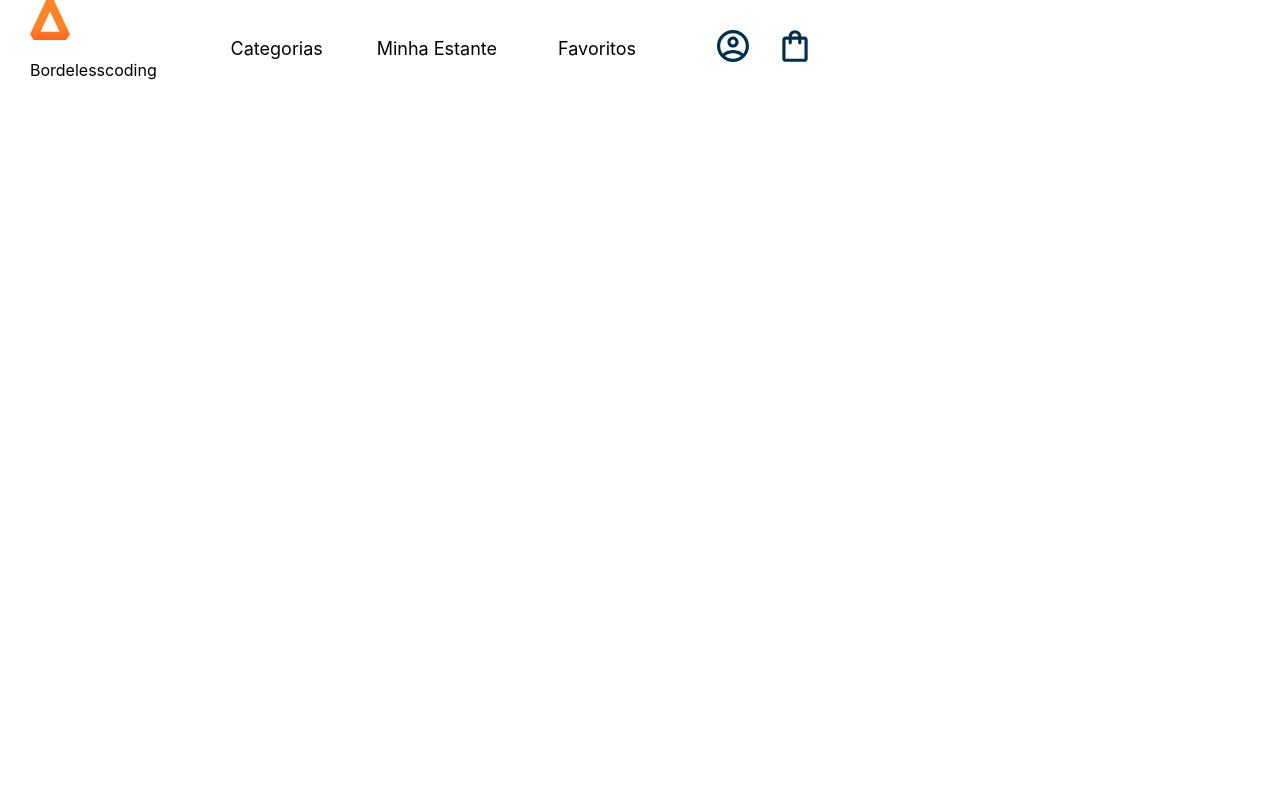
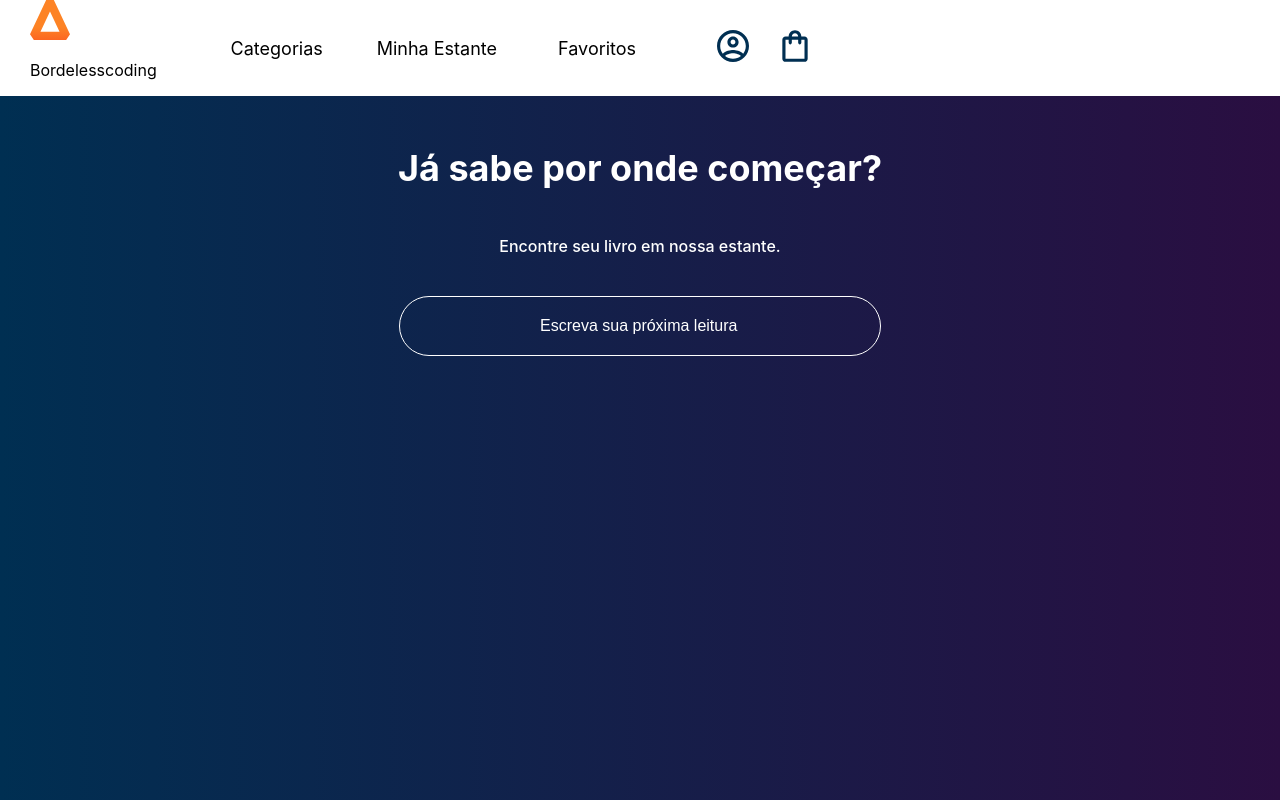
Before and after one commit to MarcosRBjunior/FullStack, a React (Create React App) app: page / in a window 1280 px wide. Built offline with nearby package versions, Linux system fonts and the light colour scheme.

Commit message:
Refactor: Global style

```diff
--- a/src/App.js
+++ b/src/App.js
@@ -1,16 +1,11 @@
 import Header from './componentes/Header';
+import Pesquisa from './componentes/Pesquisa';
 import styled from 'styled-components';
 
 const AppContainer = styled.div`
-      .App{
-        width: 100vw;
-        height: 100vh;
-        background-image: linear-gradient(90deg, #002f52, #2a0e41);
-    }
-
-    li{
-        list-style: none;
-      }
+      width: 100vw;
+      height: 100vh;
+      background-image: linear-gradient(90deg, #002f52, #2a0e41);
 `
 
 
@@ -19,6 +14,7 @@
   return (
     <AppContainer>
       <Header/>
+      <Pesquisa/>
     </AppContainer>
   );
 }
--- /dev/null
+++ b/src/componentes/Input/index.js
@@ -0,0 +1,22 @@
+import styled from "styled-components";
+
+const Input = styled.input`
+    order: 1px solid #FFF;
+    background: transparent;
+    border: 1px solid #FFF;
+    padding: 20px 140px;
+    border-radius: 50px;
+    width: 200px;
+    color: #FFF;
+    font-size: 16px;
+    margin-bottom: 10px;
+
+    &::placeholder {
+        color: #FFF;
+        font-size: 16px;
+    }
+`
+
+
+
+export default Input;
--- /dev/null
+++ b/src/componentes/Pesquisa/index.js
@@ -0,0 +1,40 @@
+import Input from '../Input';
+import styled from 'styled-components';
+
+const PesquisaContainer = styled.section`
+    display: flex;
+    flex-direction: column;
+    align-items: center;
+    justify-content: center;
+    padding: 20px;
+`;
+
+const Titulo = styled.h2`
+    color: #FFF;
+    font-size: 36px;
+    text-align: center;
+    width: 100%;
+`;
+
+const Subtitulo = styled.h3`
+    font-weight: 500;
+    font-size: 16px;
+    margin-bottom: 40px;
+    color: #FFF;
+`;
+
+function Pesquisa() {
+    return (
+        <PesquisaContainer>
+            <Titulo>Já sabe por onde começar?</Titulo>
+            <Subtitulo>Encontre seu livro em nossa estante.</Subtitulo>
+            <Input type="text" placeholder="Escreva sua próxima leitura" />
+        </PesquisaContainer>
+    );
+
+}
+
+
+
+
+export default Pesquisa;
--- a/src/index.css
+++ /dev/null
@@ -1,13 +0,0 @@
-body {
-  margin: 0;
-  font-family: -apple-system, BlinkMacSystemFont, 'Segoe UI', 'Roboto', 'Oxygen',
-    'Ubuntu', 'Cantarell', 'Fira Sans', 'Droid Sans', 'Helvetica Neue',
-    sans-serif;
-  -webkit-font-smoothing: antialiased;
-  -moz-osx-font-smoothing: grayscale;
-}
-
-code {
-  font-family: source-code-pro, Menlo, Monaco, Consolas, 'Courier New',
-    monospace;
-}
--- a/src/index.js
+++ b/src/index.js
@@ -1,12 +1,36 @@
 import React from 'react';
 import ReactDOM from 'react-dom/client';
-import './index.css';
 import App from './App';
 import reportWebVitals from './reportWebVitals';
+import {createGlobalStyle} from 'styled-components';
+
+
+const GlobalStyle = createGlobalStyle`
+      body {
+        margin: 0;
+        font-family: -apple-system, BlinkMacSystemFont, 'Segoe UI', 'Roboto', 'Oxygen',
+          'Ubuntu', 'Cantarell', 'Fira Sans', 'Droid Sans', 'Helvetica Neue',
+          sans-serif;
+        -webkit-font-smoothing: antialiased;
+        -moz-osx-font-smoothing: grayscale;
+      }
+
+      code {
+        font-family: source-code-pro, Menlo, Monaco, Consolas, 'Courier New',
+          monospace;
+      }
+
+      li  {
+        list-style: none;
+      }
+
+`;
 
 const root = ReactDOM.createRoot(document.getElementById('root'));
 root.render(
   <React.StrictMode>
+    <GlobalStyle />
+
     <App />
   </React.StrictMode>
 );
```
